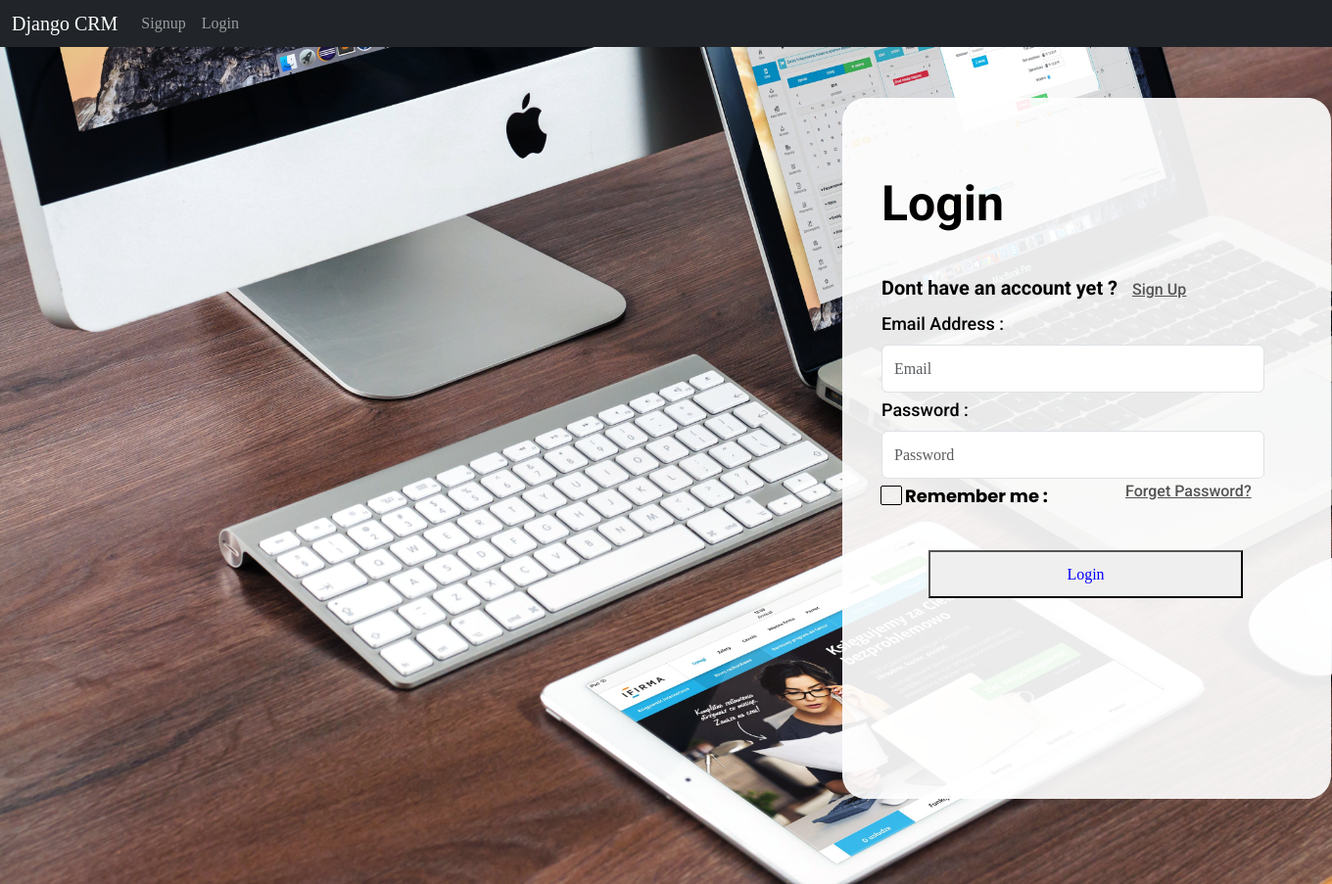
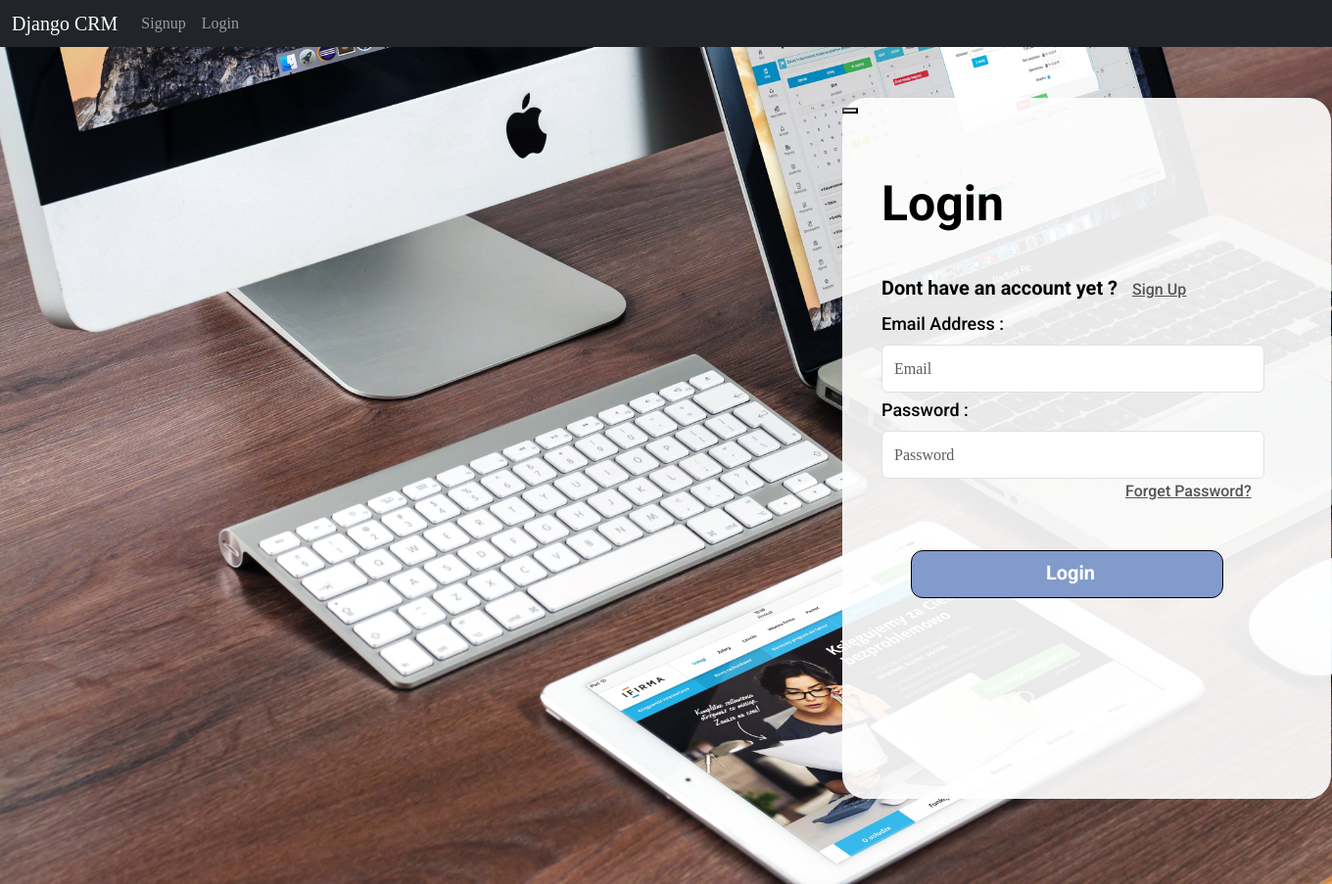
Before and after one commit to asarath94/resourcemanagement, a Django app: page / in a window 1360 px wide. Shown: the whole page at 98% size. Run offline with Django 4.2, Linux system fonts and the light colour scheme; some libraries are stand-ins or nearby versions.

Commit message:
css changes to home page

```diff
--- a/website/static/style.css
+++ b/website/static/style.css
@@ -153,8 +153,7 @@
   width: 321px;
   height: 49px;
   top: 462px;
-  left: 88px;
-  color:blue;
+  left: 70px;
 }
 
 .employee-login-page .overlap-group {
--- a/website/templates/home.html
+++ b/website/templates/home.html
@@ -78,12 +78,11 @@
             <input type="password" class="form-control" name="password", placeholder="Password", style="width:391px;height:49px" required>
           </div>
         </div>
-        <button type="submit" class="group" >Login</button>
-
-        <div class="group-2">
+        <button type="submit" ><div class="group"><div class="overlap-group"><div class="text-wrapper-7">Login</div></div></div></button>
+        <!-- <div class="group-2">
           <div class="text-wrapper-8">Remember me :</div>
           <div class="rectangle-4"></div>
-        </div>
+        </div> -->
       </div>
     </div>
   </div>
```
